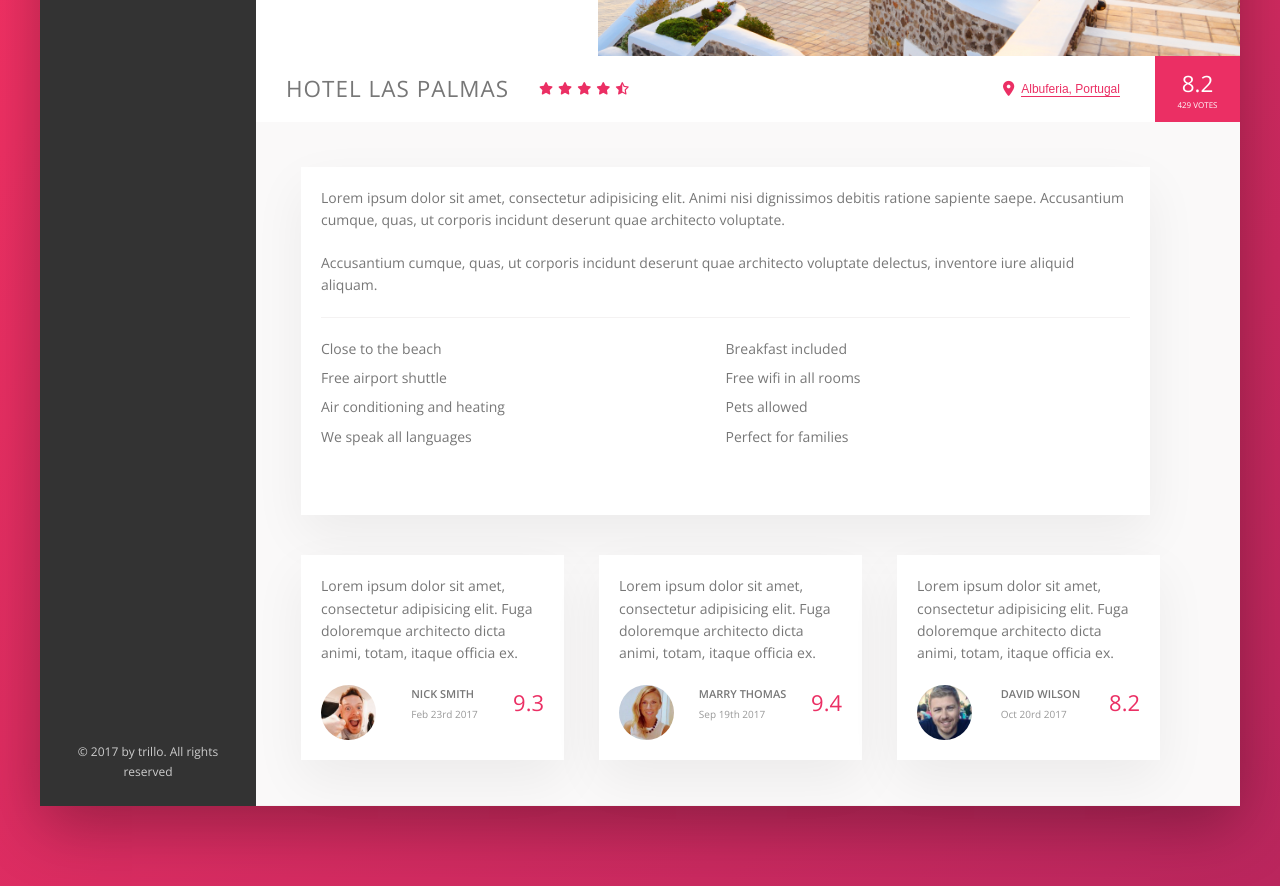
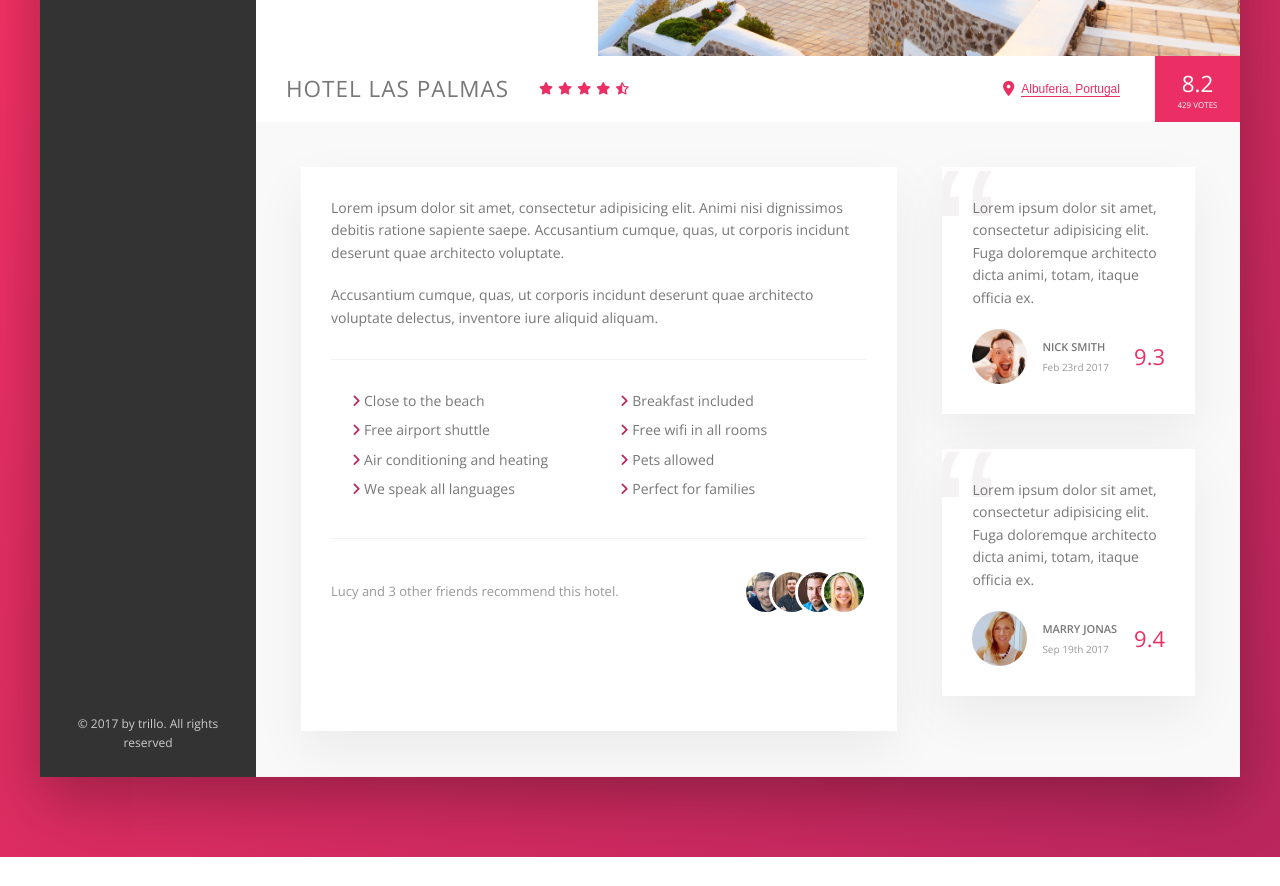
Before and after one commit to MariamZead/Trillo-Mariam-Zead, a website: page index.html in a window 1280 px wide. Shown: the part 480-1366 px from the top of the page. After the commit the page ends 1337 px from the top, so only its background shows below. Drawn offline with nearby package versions, Linux system fonts and the light colour scheme.

Commit message:
Editing the structure and the styling the details section

```diff
--- a/index.html
+++ b/index.html
@@ -57,8 +57,8 @@
 
                 <ul class="side-nav">
 
-                    <li class="side-nav__item">
-                        <a href="#" class="side-nav__link side-nav__item--active">
+                    <li class="side-nav__item side-nav__item--active">
+                        <a href="#" class="side-nav__link">
                             <i class="fa-solid fa-hotel fa-lg side-nav__icon"></i>
                             <span>Hotel</span>
                         </a>
@@ -146,17 +146,57 @@
                         </p>
 
                         <ul class="list">
-                            <li class="list__item">Close to the beach</li>
-                            <li class="list__item">Breakfast included</li>
-                            <li class="list__item">Free airport shuttle</li>
-                            <li class="list__item">Free wifi in all rooms</li>
-                            <li class="list__item">Air conditioning and heating</li>
-                            <li class="list__item">Pets allowed</li>
-                            <li class="list__item">We speak all languages</li>
-                            <li class="list__item">Perfect for families</li>
+                            <li class="list__item">
+                                <i class="fa-solid fa-angle-right list__icon"></i>
+                                Close to the beach
+                            </li>
+
+                            <li class="list__item">
+                                <i class="fa-solid fa-angle-right list__icon"></i>
+                                Breakfast included
+                            </li>
+
+                            <li class="list__item">
+                                <i class="fa-solid fa-angle-right list__icon"></i>
+                                Free airport shuttle
+                            </li>
+
+                            <li class="list__item">
+                                <i class="fa-solid fa-angle-right list__icon"></i>
+                                Free wifi in all rooms
+                            </li>
+
+                            <li class="list__item">
+                                <i class="fa-solid fa-angle-right list__icon"></i>
+                                Air conditioning and heating
+                            </li>
+
+                            <li class="list__item">
+                                <i class="fa-solid fa-angle-right list__icon"></i>
+                                Pets allowed
+                            </li>
+
+                            <li class="list__item">
+                                <i class="fa-solid fa-angle-right list__icon"></i>
+                                We speak all languages
+                            </li>
+                            <li class="list__item">
+                                <i class="fa-solid fa-angle-right list__icon"></i>
+                                Perfect for families
+                            </li>
                         </ul>
 
-
+                        <div class="recommend">
+                            <p class="recommend__counter">
+                                Lucy and 3 other friends recommend this hotel.
+                            </p>
+                            <div class="recommend__photos">
+                                <img src="img/user-3.jpg" alt="Friend 1" class="recommend__photo">
+                                <img src="img/user-4.jpg" alt="Friend 2" class="recommend__photo">
+                                <img src="img/user-5.jpg" alt="Friend 3" class="recommend__photo">
+                                <img src="img/user-6.jpg" alt="Friend 4" class="recommend__photo">
+                            </div>
+                        </div>
                     </div>
 
                     <div class="user">
@@ -192,32 +232,12 @@
                             <figcaption class="review__user">
                                 <img src="img/user-2.jpg" alt="user review" class="review__user-photo">
                                 <div class="review__user-box">
-                                    <p class="review__user-name">Marry Thomas</p>
+                                    <p class="review__user-name">Marry Jonas</p>
                                     <p class="review__user-date">Sep 19th 2017</p>
                                 </div>
                                 <span class="review__rating">9.4</span>
                             </figcaption>
                         </figure>
-
-                        <!-- Figure 3 -->
-                        <figure class="review">
-                            <blockquote class="review__text">
-                                Lorem ipsum dolor sit amet, consectetur adipisicing elit. Fuga doloremque architecto
-                                dicta
-                                animi, totam, itaque officia
-                                ex.
-                            </blockquote>
-
-                            <figcaption class="review__user">
-                                <img src="img/user-3.jpg" alt="user review" class="review__user-photo">
-                                <div class="review__user-box">
-                                    <p class="review__user-name">David Wilson</p>
-                                    <p class="review__user-date">Oct 20rd 2017</p>
-                                </div>
-                                <span class="review__rating">8.2</span>
-                            </figcaption>
-                        </figure>
-
                     </div>
 
 
--- a/sass/_base.scss
+++ b/sass/_base.scss
@@ -1,6 +1,6 @@
 * {
+  margin: 0;
   padding: 0;
-  margin: 0;
 }
 
 
@@ -9,14 +9,17 @@ html {
   font-size: 62.5%;
 }
 
-
 body {
-  font-family: 'Open Sans', sans-serif;
+  font-family: "Open Sans", sans-serif;
   font-weight: 400;
-    line-height: 1.6;
+  line-height: 1.6;
   min-height: 100vh;
   color: $color-grey-dark-2;
-  background-image: linear-gradient(to right bottom, $color-primary-light, $color-primary-dark);
+  background-image: linear-gradient(
+    to right bottom,
+    $color-primary-light,
+    $color-primary-dark
+  );
   background-size: cover;
   background-repeat: no-repeat;
 }
--- a/sass/_layout.scss
+++ b/sass/_layout.scss
@@ -24,7 +24,7 @@
 .side-bar {
   background-color: $color-grey-dark-1;
 
-  flex: 0 0 18%; // will ocuppy 18% from content space
+  flex: 0 0 18%; // will occupy 18% from content space
   display: flex;
   flex-direction: column;
   justify-content: space-between;
@@ -36,27 +36,24 @@
 
 .details {
   font-size: 1.4rem;
+  display: flex;
   padding: 4.5rem;
   background-color: $color-grey-light-1;
   border-bottom: $line;
 }
 
 .description {
-  padding: 2rem;
+  padding: 3rem;
+  margin-right: 4.5rem;
   background-color: #fff;
   box-shadow: $shadow-light;
 
-  flex: 0 0 60%;
-  margin-right: 4.5rem;
-
-
-  display: flex;
-  flex-direction: column;
-  margin-bottom: 4rem;
+  flex: 0 0 60%; // will occupy 60% of the parent element
 }
 
 .user {
   display: flex;
+  flex-direction: column;
   align-items: center;
   justify-content: space-between;
 }
--- a/sass/_variables.scss
+++ b/sass/_variables.scss
@@ -1,4 +1,4 @@
-
+// colors
 $color-primary: #eb2f64;
 $color-primary-light : #ff3366;
 $color-primary-dark : #ba265d;
@@ -13,8 +13,16 @@ $color-grey-dark-2: #777;
 $color-grey-dark-3: #999;
 
 
-
+//shadows
 $shadow-dark: 0 2rem 6rem rgba(0,0,0,.3);
 $shadow-light: 0 2rem 5rem rgba(0,0,0,.06);
 
+//border
 $line: 1px solid $color-grey-light-2;
+
+//media
+$bp-largest: 75em;     // 1200px
+$bp-large: 68.75em;    // 1100px
+$bp-medium: 56.25em;   // 900px
+$bp-small: 37.5em;     // 600px
+$bp-smallest: 31.25em; // 500px
--- a/sass/hotel-overview/_description.scss
+++ b/sass/hotel-overview/_description.scss
@@ -4,9 +4,10 @@
 
 .list {
   list-style: none;
-  margin: 2rem 0;
-  padding: 2rem 0;
+  margin: 3rem 0;
+  padding: 3rem 0;
   border-top: $line;
+  border-bottom: $line;
 
   display: flex;
   flex-wrap: wrap; // to fill the flex container
@@ -15,4 +16,44 @@
     flex: 0 0 50%;
     margin-bottom: 0.7rem;
   }
+
+  // to be centered
+  &__item::before {
+    content: "";
+    display: inline-block;
+    height: 1rem;
+    width: 1rem;
+    margin-right: 0.7rem;
+  }
+
+  &__icon {
+    color: $color-primary-dark;
+  }
 }
+
+.recommend {
+  font-size: 1.3rem;
+  color: $color-grey-dark-3;
+
+  display: flex;
+  align-items: center;
+
+  &__counter {
+    margin-right: auto;
+  }
+
+  &__photos {
+    display: flex;
+  }
+
+  &__photo {
+    width: 4rem;
+    height: 4rem;
+    border-radius: 50%;
+    border: 3px solid #fff;
+
+    &:not(:last-child) {
+      margin-right: -2rem;
+    }
+  }
+}
--- a/sass/hotel-overview/_user-review.scss
+++ b/sass/hotel-overview/_user-review.scss
@@ -1,28 +1,47 @@
 .review {
   background-color: #fff;
   box-shadow: $shadow-light;
-  padding: 2rem ;
-  margin-right: 3.5rem;
+  padding: 3rem;
+  margin-bottom: 3.5rem;
+
+  position: relative; // for styling the quotations
+  overflow: hidden; // to hide quotaions outside the box
+
   transition: all 0.2s;
+
+  &::before {
+    content: "\201C";
+    position: absolute;
+    top: -2.75rem;
+    left: -1rem;
+    line-height: 1;
+    font-size: 20rem;
+    color: $color-grey-light-2;
+    font-family: sans-serif;
+    z-index: 1; // to be under the text
+  }
 
   &__text {
     margin-bottom: 2rem;
+    z-index: 10;
+    position: relative; // z-index will not work only if we set position relative
   }
 
   &__user {
     display: flex;
     justify-content: space-between;
+    align-items: center;
   }
 
   &__user-photo {
     width: 5.5rem;
     height: 5.5rem;
     border-radius: 50%;
+    margin-right: 1.5rem;
   }
 
   &__user-box {
-    display: flex;
-    flex-direction: column;
+    margin-right: auto;
   }
 
   &__user-name {
--- a/sass/side-bar/_nav.scss
+++ b/sass/side-bar/_nav.scss
@@ -2,7 +2,6 @@
   font-size: 1.4rem;
   list-style: none;
   margin-top: 3.5rem;
-  color: $color-grey-light-4;
 
   &__item {
     position: relative; // to control the position (before , after)
@@ -23,8 +22,8 @@
     transform: scaleY(0); // = to opacity 0 (starting from the center)
 
     // the width will wait .2s to begin and contiune for .4s
-    transition: transform .2s ,width .4s cubic-bezier(1,0,0,1) .2s;
-    }
+    transition: transform 0.2s, width 0.4s cubic-bezier(1, 0, 0, 1) 0.2s;
+  }
 
   &__item:hover::before,
   &__item--active::before {
@@ -32,16 +31,21 @@
     width: 100%;
   }
 
+  &__item:active::before {
+        background-color: $color-primary-light;
+    }
+
   &__link:link,
   &__link:visited {
     color: $color-grey-light-1;
     text-decoration: none;
+    text-transform: uppercase;
     padding: 1.5rem 3rem;
-    text-transform: uppercase;
     position: relative; // to be on the top of everything
+    z-index: 10;
+
     display: flex;
     align-items: center;
-    z-index: 10;
   }
 
   &__icon {
```
Also changed, not shown: css/style.css, img/chevron-thin-right.svg (deleted), img/sprite.svg (deleted).
